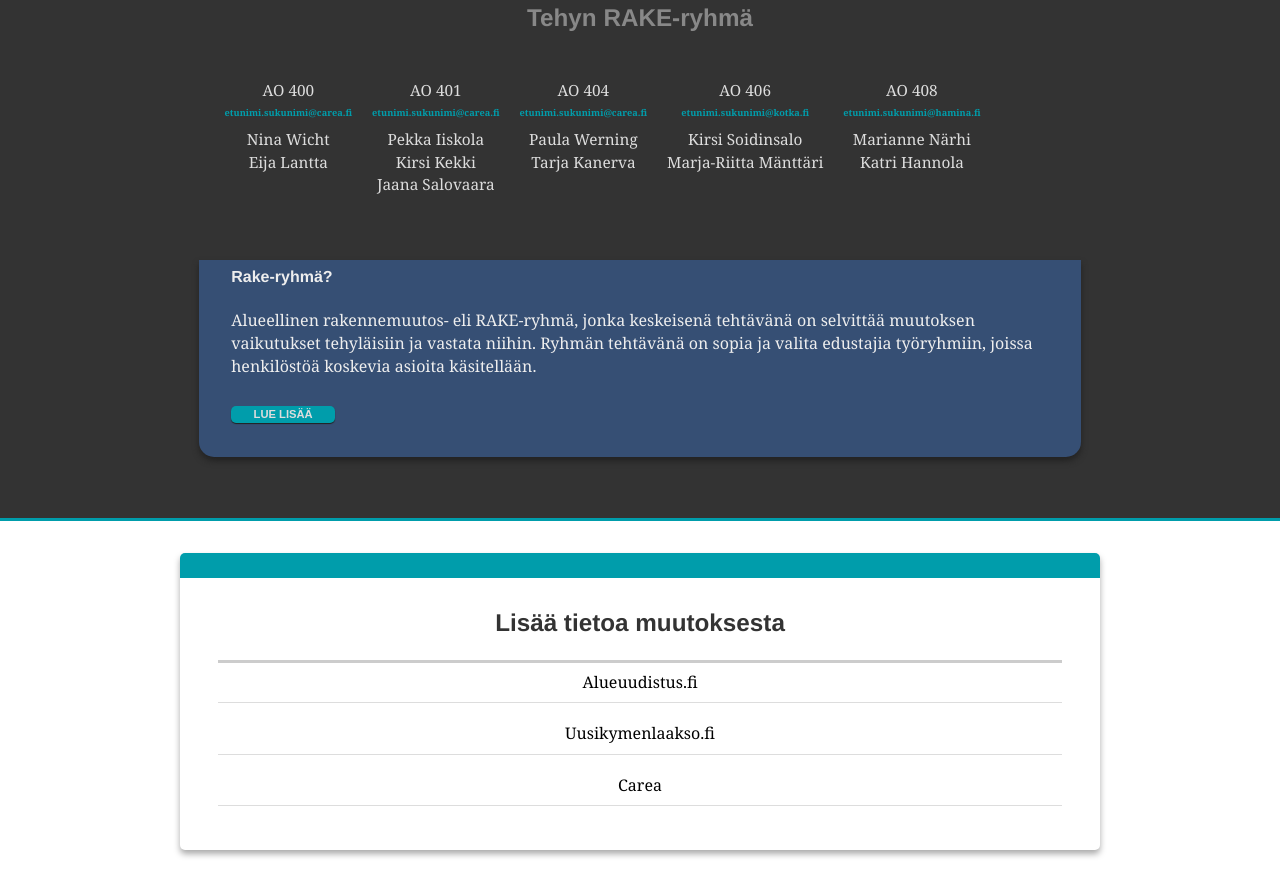
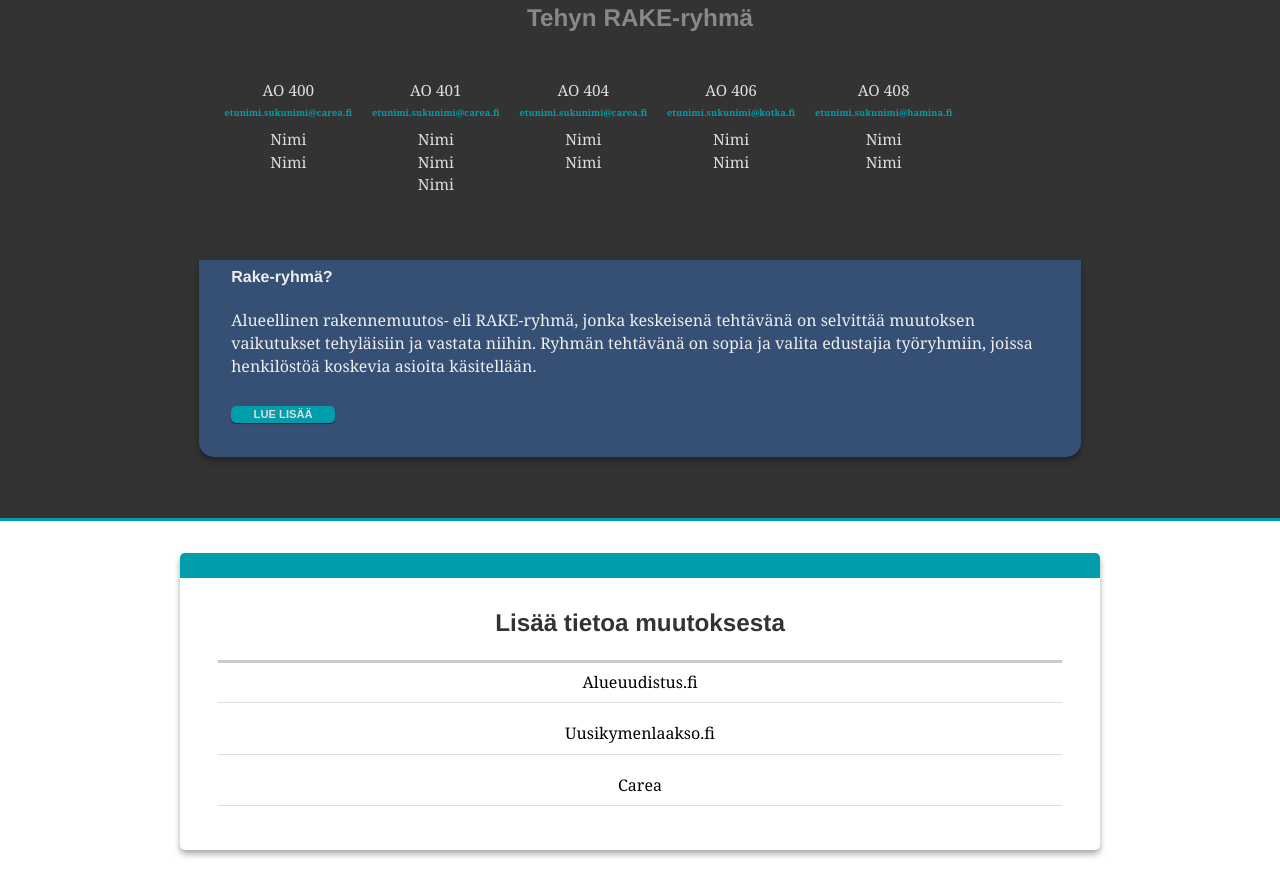
Before and after one commit to iispe/rake_newsletter, a Gatsby site: page / in a window 1280 px wide. Shown: the part 1180-2062 px from the top of the page. Built offline with nearby package versions, Linux system fonts and the light colour scheme; Gatsby itself is replaced by a stand-in of ours.

Commit message:
remove realnames, add read.me

```diff
--- a/src/components/contact.js
+++ b/src/components/contact.js
@@ -85,11 +85,11 @@ const Contact = () => (
         {/* <h4>KYMENLAAKSON TEHYN RAKERYHMÄN YHTEYSTIEDOT</h4> */}
         <div className="table">
             <ul>
-                <li><p className="contactHead">AO 400</p><ContactInfo>etunimi.sukunimi@carea.fi</ContactInfo><p> Nina Wicht</p><p>Eija Lantta</p></li>
-                <li><p className="contactHead">AO 401</p><ContactInfo>etunimi.sukunimi@carea.fi</ContactInfo><p>Pekka Iiskola</p><p>Kirsi Kekki</p><p>Jaana Salovaara</p></li>
-                <li><p className="contactHead">AO 404</p><ContactInfo>etunimi.sukunimi@carea.fi</ContactInfo><p>Paula Werning</p><p>Tarja Kanerva</p></li>
-                <li><p className="contactHead">AO 406</p><ContactInfo>etunimi.sukunimi@kotka.fi</ContactInfo><p>Kirsi Soidinsalo</p><p>Marja-Riitta Mänttäri</p></li>
-                <li><p className="contactHead">AO 408</p><ContactInfo> etunimi.sukunimi@hamina.fi</ContactInfo><p>Marianne Närhi</p><p>Katri Hannola</p></li>
+                <li><p className="contactHead">AO 400</p><ContactInfo>etunimi.sukunimi@carea.fi</ContactInfo><p> Nimi</p><p>Nimi</p></li>
+                    <li><p className="contactHead">AO 401</p><ContactInfo>etunimi.sukunimi@carea.fi</ContactInfo><p>Nimi</p><p>Nimi</p><p>Nimi</p></li>
+                    <li><p className="contactHead">AO 404</p><ContactInfo>etunimi.sukunimi@carea.fi</ContactInfo><p>Nimi</p><p>Nimi</p></li>
+                    <li><p className="contactHead">AO 406</p><ContactInfo>etunimi.sukunimi@kotka.fi</ContactInfo><p>Nimi</p><p>Nimi</p></li>
+                    <li><p className="contactHead">AO 408</p><ContactInfo> etunimi.sukunimi@hamina.fi</ContactInfo><p>Nimi</p><p>Nimi</p></li>
 
             </ul>
         </div>
--- a/src/pages/rake.js
+++ b/src/pages/rake.js
@@ -79,7 +79,7 @@ export default () => (
                 <TextP>
                     <SubPageHeader>
                         <p>Rakennemuutos maakunnassa on suuri ja sen vaikutukset ovat merkittäviä Tehyläiselle henkilöstölle.
-                    Kymenlaakson Tehy Rake -ryhmä ja ammattiosastojen puheenjohtajisto, sekä luottamusmiehet ja työsuojeluvaltuutetut kokoontuvat säännöllisesti yhdessä tai puheenjohtajat erikseen. Samoin muiden ammattijärjestöjen tapaamiset ovat säännöllisiä, neuvottelijat heidän kanssa ovat Tehyltä <Highlight>Eija Lantta, Asta Nurminen ja Marja-Riitta Mänttäri.</Highlight></p>
+                    Kymenlaakson Tehy Rake -ryhmä ja ammattiosastojen puheenjohtajisto, sekä luottamusmiehet ja työsuojeluvaltuutetut kokoontuvat säännöllisesti yhdessä tai puheenjohtajat erikseen. Samoin muiden ammattijärjestöjen tapaamiset ovat säännöllisiä, neuvottelijat heidän kanssa ovat Tehyltä <Highlight>henkilö1, henkilö2 ja henkilö3.</Highlight></p>
                     </SubPageHeader>
 
                     <MainText>
```
Also changed, not shown: README.md.
